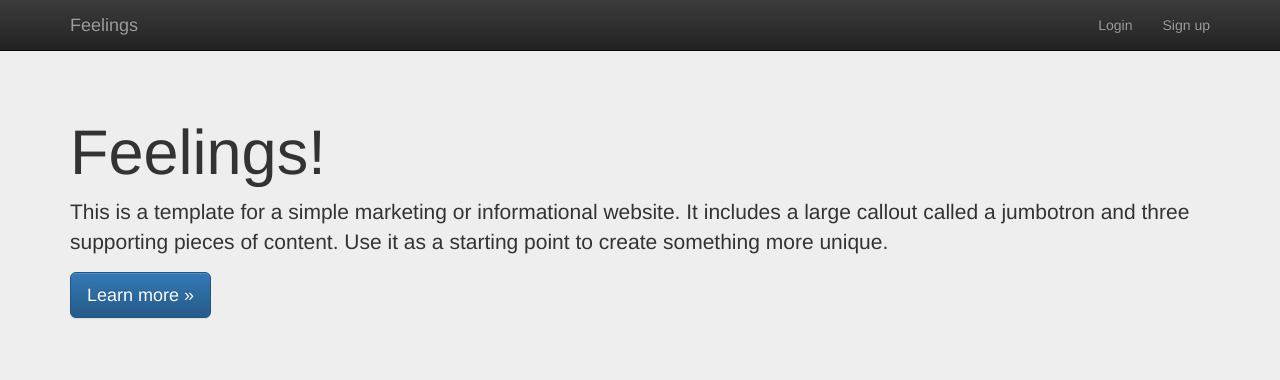
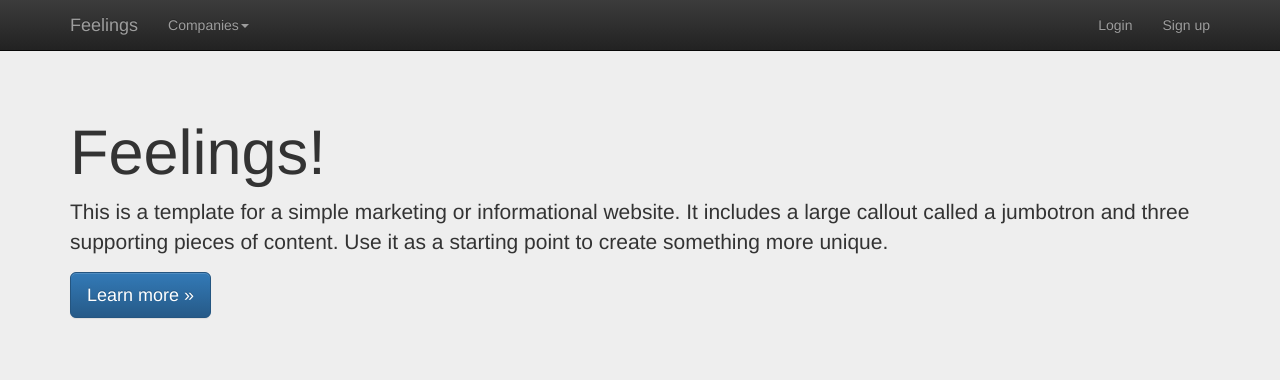
Before and after one commit to d4m3/Treehouse, a Django app: page / in a window 1280 px wide. Shown: the top 380 px of the page. Run offline with Django 3.2, Linux system fonts and the light colour scheme; parts of the project's set-up code (start-up, migrations or seed data) failed here and were passed over; some libraries are stand-ins or nearby versions.

Commit message:
Created drop-down in layout 1:20:00 - Need to add family via copy/paste

```diff
--- a/templates/layout.html
+++ b/templates/layout.html
@@ -40,6 +40,21 @@
           <a class="navbar-brand" href="{% url 'home' %}">Feelings</a>
         </div>
         <div id="navbar" class="navbar-collapse collapse">
+            <ul class="nav navbar-nav navbar-left">
+                <li class="dropdown">
+                    <a href="#" class="dropdown-toggle" data-toggle="dropdown" role="button" aria-haspopup="true" aria-expanded="false">Companies<span class="caret"></span></a>
+                    <ul class="dropdown-menu">
+                        {% for company in user.companies.all %}
+                            <li><a href="{% url 'groups:companies:detail' slug=company.slug %}">{{ company.name }}</a></li>
+                        {% endfor %}
+                        <li role="separator" class="divider"></li>
+                        <li>
+                            <a href="{% url 'groups:companies:create' %}">Create New</a>
+                        </li>
+
+                    </ul>
+                </li>
+            </ul>
             <ul class="nav navbar-nav navbar-right">
                 {% if not user.is_authenticated %}
                     <li><a href="{% url 'users:login' %}">Login</a></li>
```
